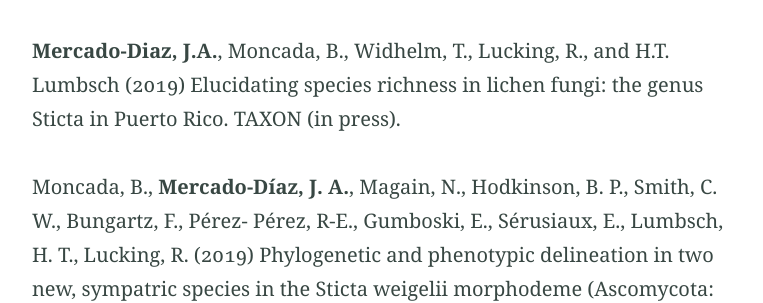
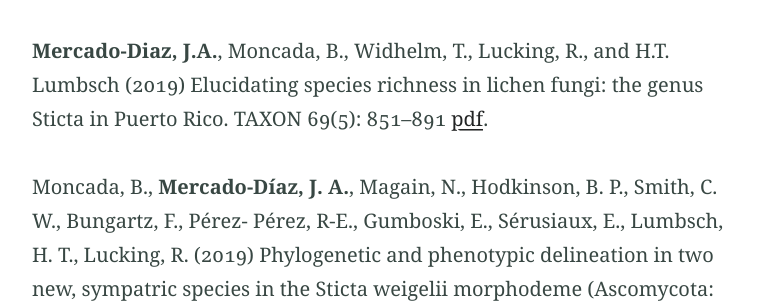
Before and after one commit to jamercadodiaz/jamercadodiaz.github.io, a Jekyll site: the page built from publications.md, in a window 1280 px wide and 900 px high, scrolled down 594 px. Shown: the part 223-526 px from the top of the window, without its empty margins (251-1014 px from the left). Built offline with Jekyll 4.4.1, drawn with Linux system fonts in a browser that asks for light colours.

Commit message:
update publications

```diff
--- a/publications.md
+++ b/publications.md
@@ -10,7 +10,7 @@ Simon, A., Lücking, R., Moncada, B., **Mercado-Díaz, J. A.**, Bungartz, F., C
 
 Lindgren, H., Moncada, B., Lücking, R., Magain, N., Simon, A., Goffinet, B., Serusiaux, E., Nelsen, M.P., **Mercado-Díaz, J.A.** Widhelm, T.J. & Lumbsch, H. T. (2020). Cophylogenetic patterns in algal symbionts correlate with repeated symbiont switches during diversification and geographic expansion of lichen-forming fungi in the genus Sticta (Ascomycota: Peltigeraceae). Molecular Phylogenetics and Evolution, 150: 106860.
 
-**Mercado-Diaz, J.A.**, Moncada, B., Widhelm, T., Lucking, R., and H.T. Lumbsch (2019) Elucidating species richness in lichen fungi: the genus Sticta in Puerto Rico. TAXON (in press).
+**Mercado-Diaz, J.A.**, Moncada, B., Widhelm, T., Lucking, R., and H.T. Lumbsch (2019) Elucidating species richness in lichen fungi: the genus Sticta in Puerto Rico. TAXON 69(5): 851–891 [pdf](/assets/pdf/Mercado-Diaz_Sticta_PR_2020.pdf).
 
 Moncada, B., **Mercado-Díaz, J. A.**, Magain, N., Hodkinson, B. P., Smith, C. W., Bungartz, F., Pérez- Pérez, R-E., Gumboski, E., Sérusiaux, E., Lumbsch, H. T., Lucking, R. (2019) Phylogenetic and phenotypic delineation in two new, sympatric species in the Sticta weigelii morphodeme (Ascomycota: Lobariaceae): does ecology drive diversification? Journal of Biogeography (in review).
 
```
Also changed, not shown: 9 other files.
